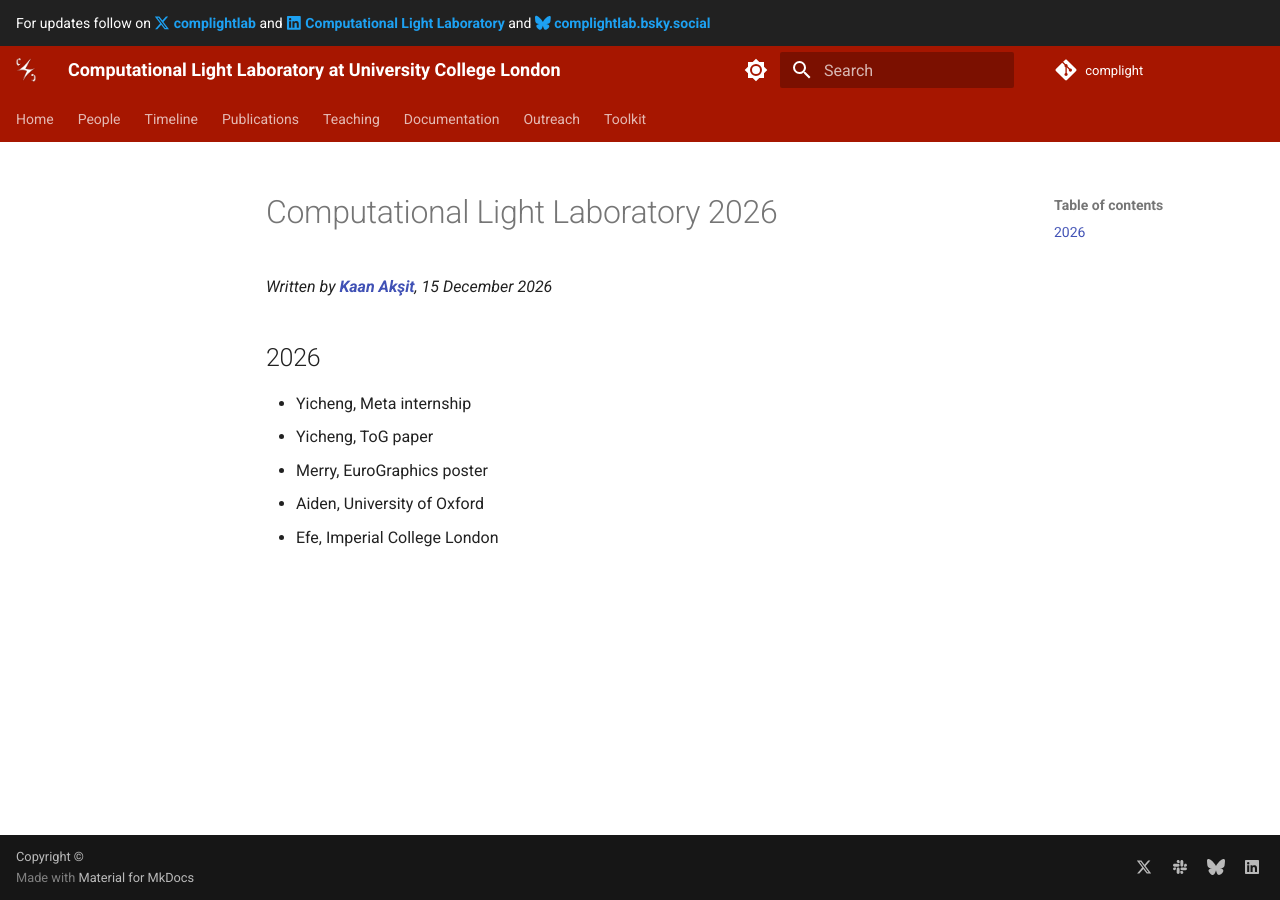
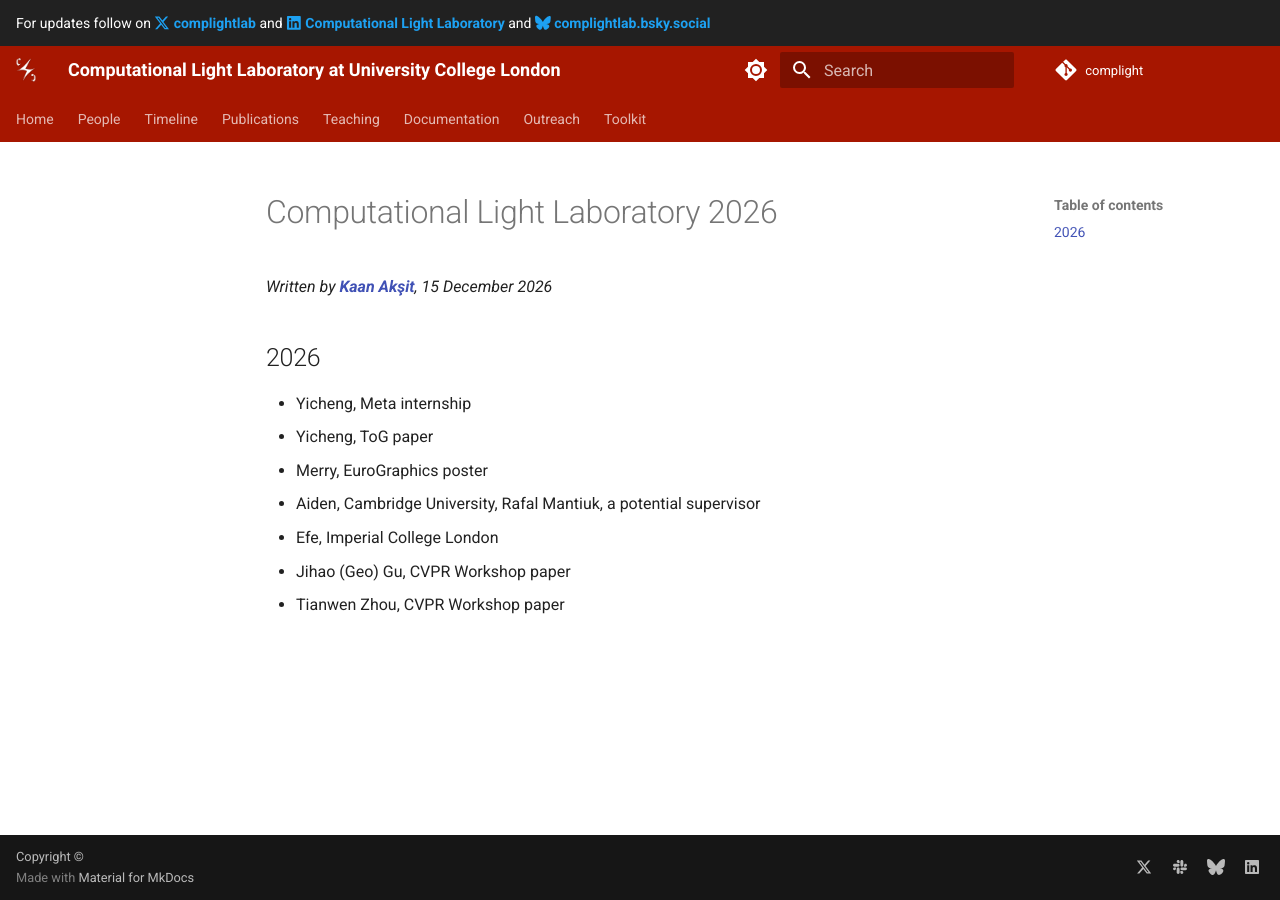
Before and after one commit to complight/complight.github.io, an MkDocs documentation site: the page built from docs/documentation/cll_in_2026.md, in a window 1280 px wide. Built offline with MkDocs 1.6.1 and Material for MkDocs 9.7.7, drawn with Linux system fonts in a browser that asks for light colours.

Commit message:
📝 docs: update CLL in 2026 with team member updates and papers

```diff
--- a/docs/documentation/cll_in_2026.md
+++ b/docs/documentation/cll_in_2026.md
@@ -6,5 +6,7 @@ _Written by [**Kaan Akşit**](https://kaanaksit.com), 15 December 2026_
 - Yicheng, Meta internship
 - Yicheng, ToG paper
 - Merry, EuroGraphics poster
-- Aiden, University of Oxford
+- Aiden, Cambridge University, Rafal Mantiuk, a potential supervisor
 - Efe, Imperial College London
+- Jihao (Geo) Gu, CVPR Workshop paper
+- Tianwen Zhou, CVPR Workshop paper
```
